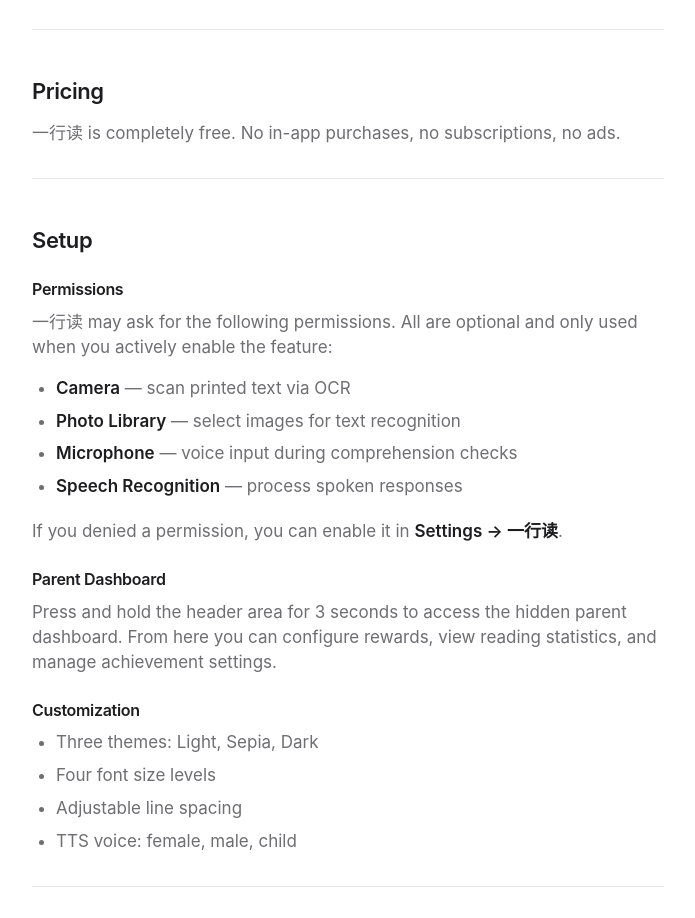
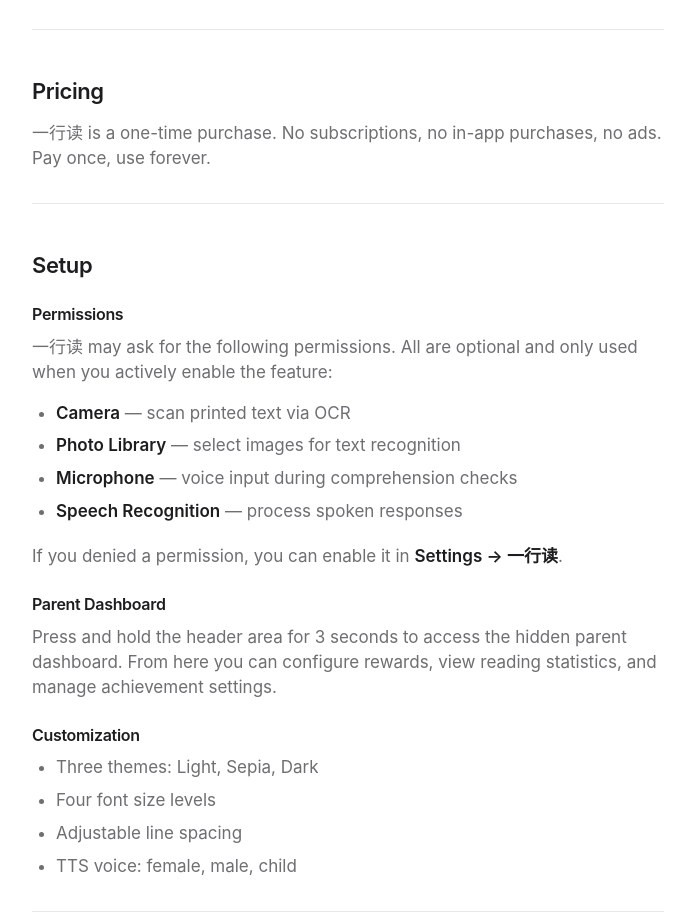
Before and after one commit to ingangi/tickster-support, a plain HTML site: page oneline/index.html in a window 1280 px wide. Shown: the part 1402-2320 px from the top of the page, without its empty margins (292-987 px from the left). Drawn offline with Linux system fonts and the light colour scheme.

Commit message:
update oneline

```diff
--- a/oneline/index.html
+++ b/oneline/index.html
@@ -333,7 +333,7 @@
 
     <section>
       <h2>Pricing</h2>
-      <p>一行读 is completely free. No in-app purchases, no subscriptions, no ads.</p>
+      <p>一行读 is a one-time purchase. No subscriptions, no in-app purchases, no ads. Pay once, use forever.</p>
     </section>
 
     <hr>
```
Also changed, not shown: oneline/privacy.html (+1 -1 lines), oneline/1.png, oneline/2.png, oneline/3.png, oneline/4.png, oneline/5.png, oneline/6.png, oneline/7.png, oneline/originals/1.png (added), oneline/originals/2.png (added), oneline/originals/3.png (added), oneline/originals/4.png (added), oneline/originals/5.png (added), 2 other files.
